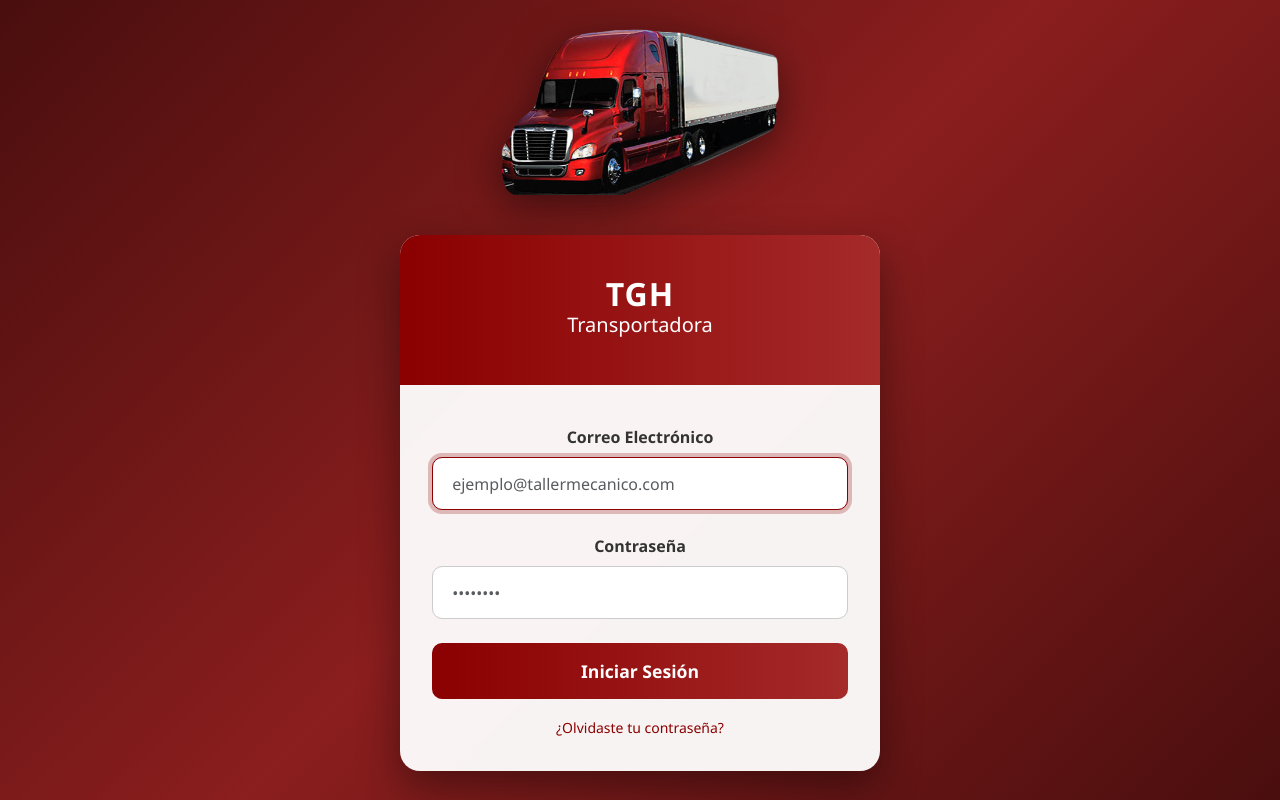
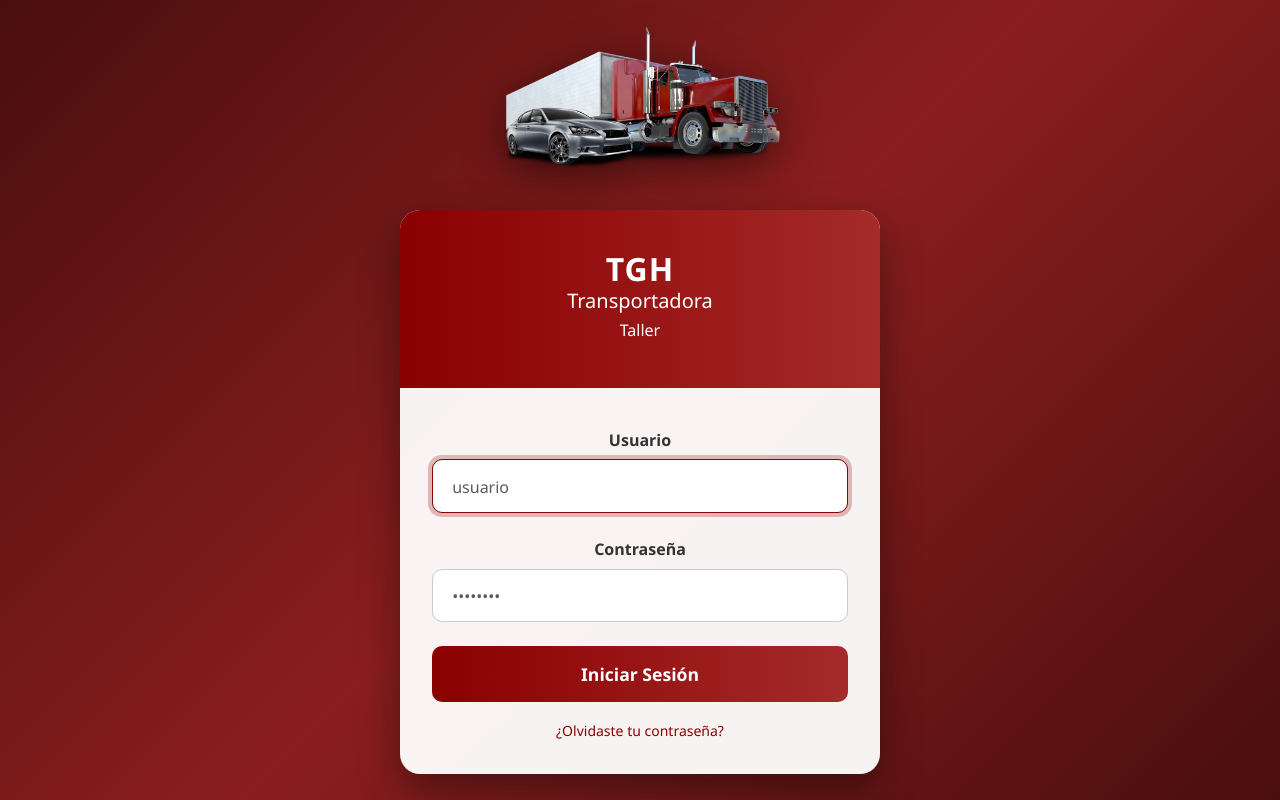
Before and after one commit to Bosner/TallerMecanico, a Flask app: page /login in a window 1280 px wide. Run offline with Flask 3, Linux system fonts and the light colour scheme; data comes from the database, SQL or seed files in the repository; data that the repository does not hold is empty.

Commit message:
changes login logo

```diff
--- a/templates/login.html
+++ b/templates/login.html
@@ -96,6 +96,7 @@
             <div class="login-header">
                 <h2>TGH</h2>
                 <h5>Transportadora</h5>
+                <h6>Taller</h6>
             </div>
 
             <div class="login-body">
@@ -112,9 +113,9 @@
 
                 <form method="POST" action="{{ url_for('login') }}">
                     <div class="mb-4">
-                        <label for="username" class="form-label">Correo Electrónico</label>
+                        <label for="username" class="form-label">Usuario</label>
                         <input type="text" class="form-control" id="username" name="username"
-                               placeholder="ejemplo@tallermecanico.com" required autofocus>
+                               placeholder="usuario" required autofocus>
                     </div>
 
                     <div class="mb-4">
```
Also changed, not shown: static/img/camion-login.png.
